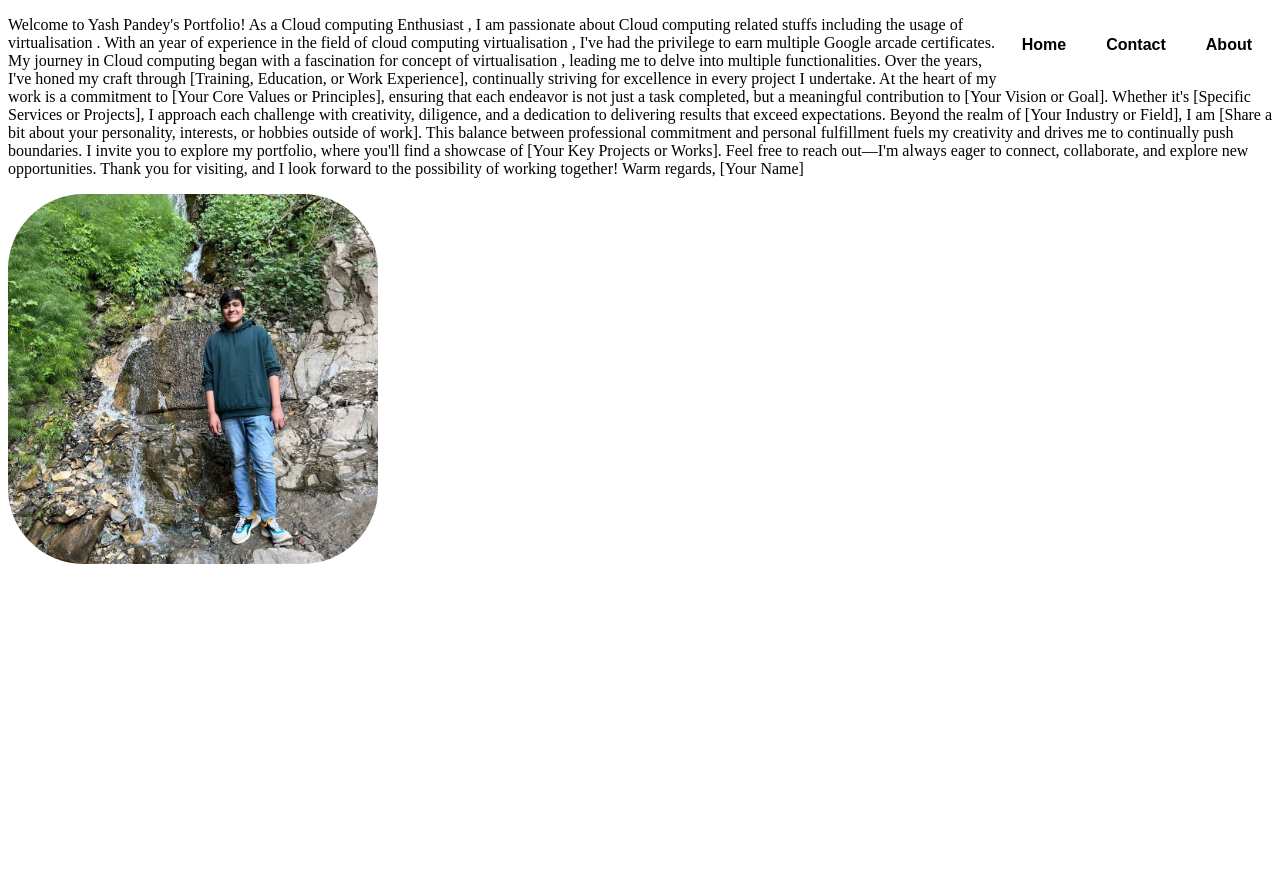
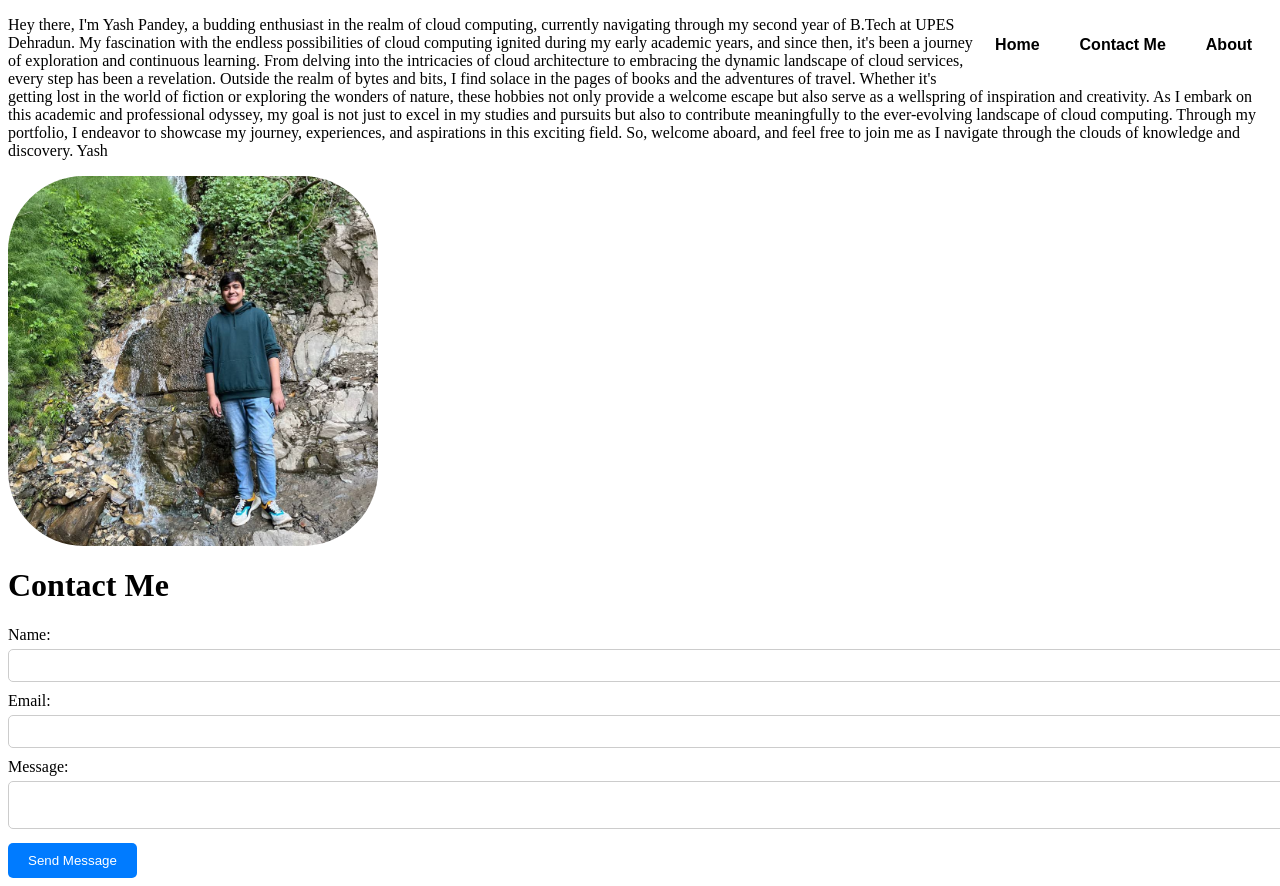
Before and after one commit to Yash-Pandey19/webtechproject, a plain HTML site: page index.html in a window 1280 px wide. Before the commit the page ends 800 px from the top, so only its background shows below. Drawn offline with Linux system fonts and the light colour scheme.

Commit message:
some style updates

```diff
--- a/index.html
+++ b/index.html
@@ -11,27 +11,17 @@
 <body>
     <header><!-- Header part -->
         <a href = #about>About</a><!--usage of relative links -->
-        <a href = #contact>Contact </a>
+        <a href = #contact>Contact Me</a>
         <a href = #home>Home</a>
     </header>
 <div id="about">
     <p>
-        Welcome to Yash Pandey's Portfolio!
-
-As a Cloud computing Enthusiast , I am passionate about Cloud computing related stuffs including the usage of virtualisation . With an year of experience in the field of cloud computing virtualisation , I've had the privilege to earn multiple Google arcade certificates.
-
-My journey in Cloud computing began with a fascination for concept of virtualisation , leading me to delve into multiple functionalities. Over the years, I've honed my craft through [Training, Education, or Work Experience], continually striving for excellence in every project I undertake.
-
-At the heart of my work is a commitment to [Your Core Values or Principles], ensuring that each endeavor is not just a task completed, but a meaningful contribution to [Your Vision or Goal]. Whether it's [Specific Services or Projects], I approach each challenge with creativity, diligence, and a dedication to delivering results that exceed expectations.
-
-Beyond the realm of [Your Industry or Field], I am [Share a bit about your personality, interests, or hobbies outside of work]. This balance between professional commitment and personal fulfillment fuels my creativity and drives me to continually push boundaries.
-
-I invite you to explore my portfolio, where you'll find a showcase of [Your Key Projects or Works]. Feel free to reach out—I'm always eager to connect, collaborate, and explore new opportunities.
-
-Thank you for visiting, and I look forward to the possibility of working together!
-
-Warm regards,
-[Your Name]
+        Hey there, I'm Yash Pandey, a budding enthusiast in the realm of cloud computing, currently navigating through my second year of B.Tech at UPES Dehradun.
+        My fascination with the endless possibilities of cloud computing ignited during my early academic years, and since then, it's been a journey of exploration and continuous learning. From delving into the intricacies of cloud architecture to embracing the dynamic landscape of cloud services, every step has been a revelation.
+        Outside the realm of bytes and bits, I find solace in the pages of books and the adventures of travel. Whether it's getting lost in the world of fiction or exploring the wonders of nature, these hobbies not only provide a welcome escape but also serve as a wellspring of inspiration and creativity.
+        As I embark on this academic and professional odyssey, my goal is not just to excel in my studies and pursuits but also to contribute meaningfully to the ever-evolving landscape of cloud computing. Through my portfolio, I endeavor to showcase my journey, experiences, and aspirations in this exciting field.
+        So, welcome aboard, and feel free to join me as I navigate through the clouds of knowledge and discovery.
+        Yash
     </p>
 
 
@@ -40,11 +30,23 @@ Warm regards,
     <div class = "card">
         <img src = "image.jpg">
 
-
-
-
     </div>
 
+</div>
+<div id="about">
+    <h1>Contact Me</h1>
+    <form>
+        <label for="name">Name:</label>
+        <input type="text" id="name" name="name" required>
+
+        <label for="email">Email:</label>
+        <input type="email" id="email" name="email" required>
+
+        <label for="message">Message:</label>
+        <textarea id="message" name="message" required></textarea>
+
+        <button type="submit">Send Message</button>
+    </form>
 </div>
 
 </body>
--- a/style.css
+++ b/style.css
@@ -1,3 +1,4 @@
+
 header{
     background-color: rgb(205 222 238 / 49%);
 
@@ -43,3 +44,41 @@ header a:focus{
     filter: brightness(0.6);
     border-radius: 10cm;
 }
+
+.container {
+    max-width: 600px;
+    margin: 0 auto;
+    padding: 20px;
+}
+
+form {
+    margin-top: 20px;
+}
+
+label {
+    display: block;
+    margin-bottom: 5px;
+}
+
+input[type="text"],
+input[type="email"],
+textarea {
+    width: 100%;
+    padding: 8px;
+    margin-bottom: 10px;
+    border: 1px solid #ccc;
+    border-radius: 5px;
+}
+
+button {
+    padding: 10px 20px;
+    background-color: #007bff;
+    color: #fff;
+    border: none;
+    border-radius: 5px;
+    cursor: pointer;
+}
+
+button:hover {
+    background-color: #0056b3;
+}
```
